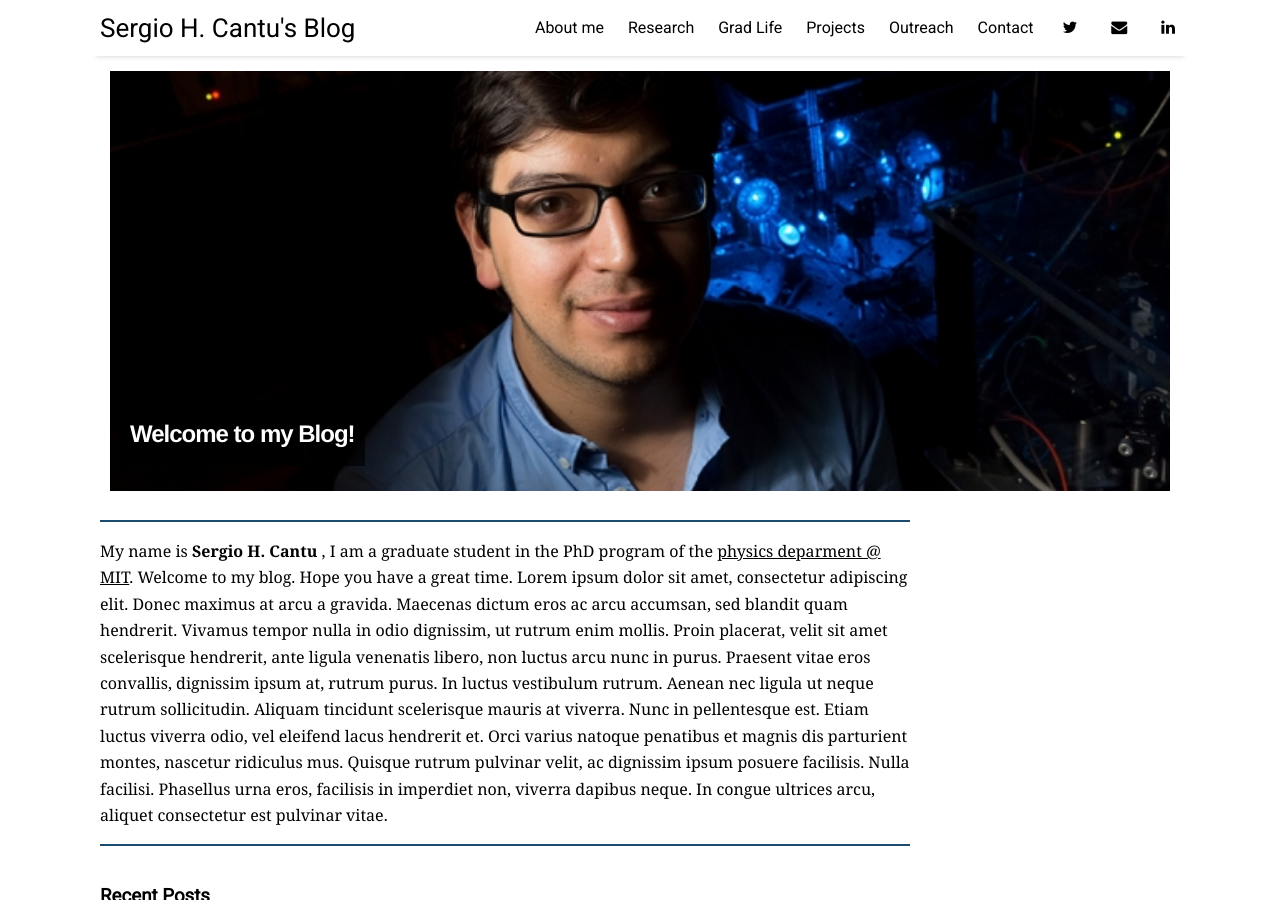
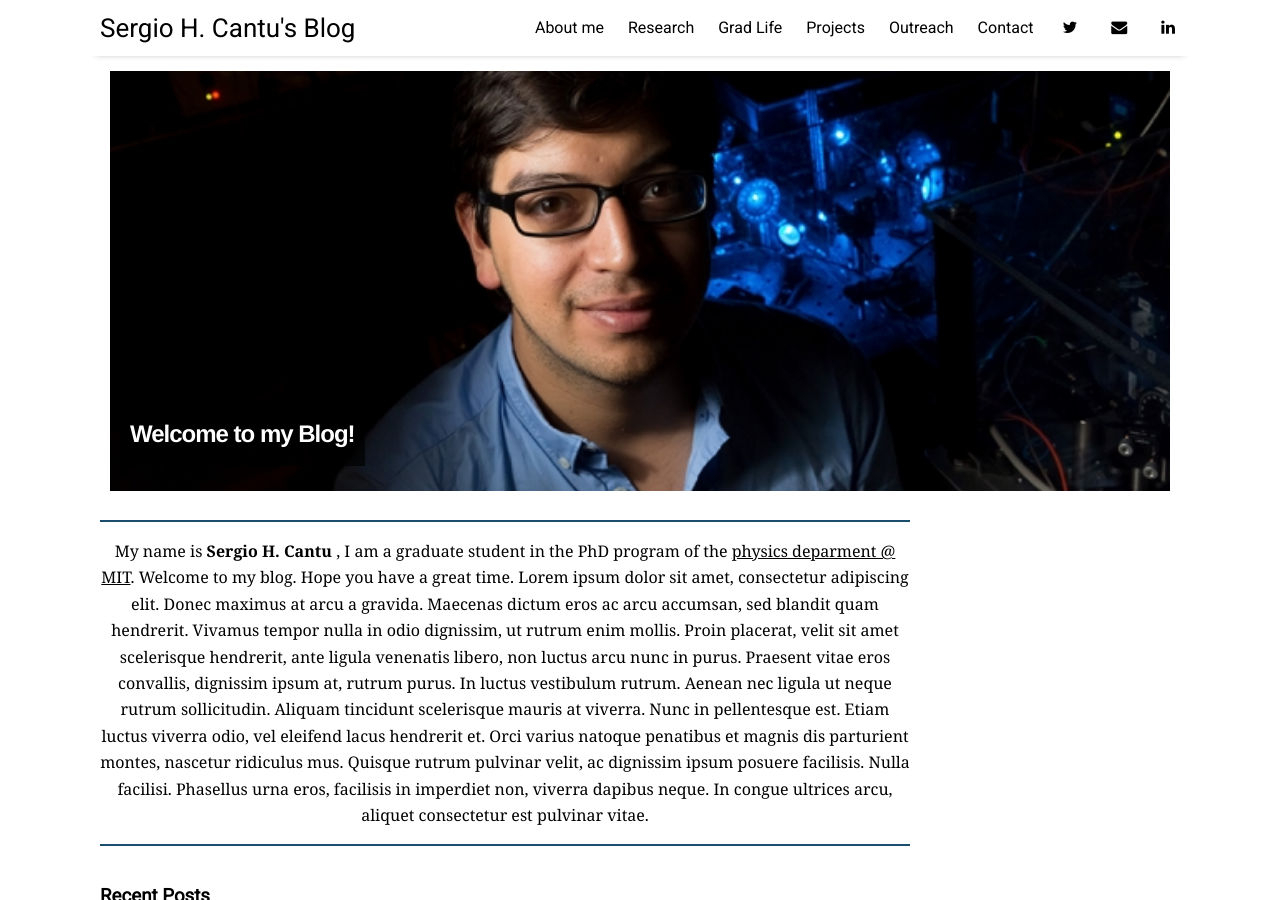
Before and after one commit to ChekHub/chekhub.github.io, a Jekyll site: the page built from index.html, in a window 1280 px wide and 900 px high. Built offline with Jekyll 4.4.1, drawn with Linux system fonts in a browser that asks for light colours; nearby versions of some CDN libraries; the list of posts is cut into pages by our own code.

Commit message:
Update home.html

```diff
--- a/_layouts/home.html
+++ b/_layouts/home.html
@@ -16,7 +16,7 @@
   <tr>
       <td align="center">
         <hr color="#1B4D6F" size="2">
-        <p align = "left" valign = "middle" width = "50%"  line-height: 25px; margin: 0;   padding: 10px 10px">
+        <p align = "center" valign = "middle" width = "75%"  line-height: 25px; margin: 0;   padding: 10px 10px">
               My name is <strong> Sergio H. Cantu </strong>, I am a graduate student in the PhD program of the <a href="http://web.mit.edu/physics/">physics deparment @ MIT</a>. Welcome to my blog. Hope you have a great time.
             Lorem ipsum dolor sit amet, consectetur adipiscing elit. Donec maximus at arcu a gravida. Maecenas dictum eros ac arcu accumsan, sed blandit quam hendrerit. Vivamus tempor nulla in odio dignissim, ut rutrum enim mollis. Proin placerat, velit sit amet scelerisque hendrerit, ante ligula venenatis libero, non luctus arcu nunc in purus. Praesent vitae eros convallis, dignissim ipsum at, rutrum purus. In luctus vestibulum rutrum. Aenean nec ligula ut neque rutrum sollicitudin. Aliquam tincidunt scelerisque mauris at viverra. Nunc in pellentesque est. Etiam luctus viverra odio, vel eleifend lacus hendrerit et. Orci varius natoque penatibus et magnis dis parturient montes, nascetur ridiculus mus. Quisque rutrum pulvinar velit, ac dignissim ipsum posuere facilisis. Nulla facilisi. Phasellus urna eros, facilisis in imperdiet non, viverra dapibus neque. In congue ultrices arcu, aliquet consectetur est pulvinar vitae.
          </p>
```
